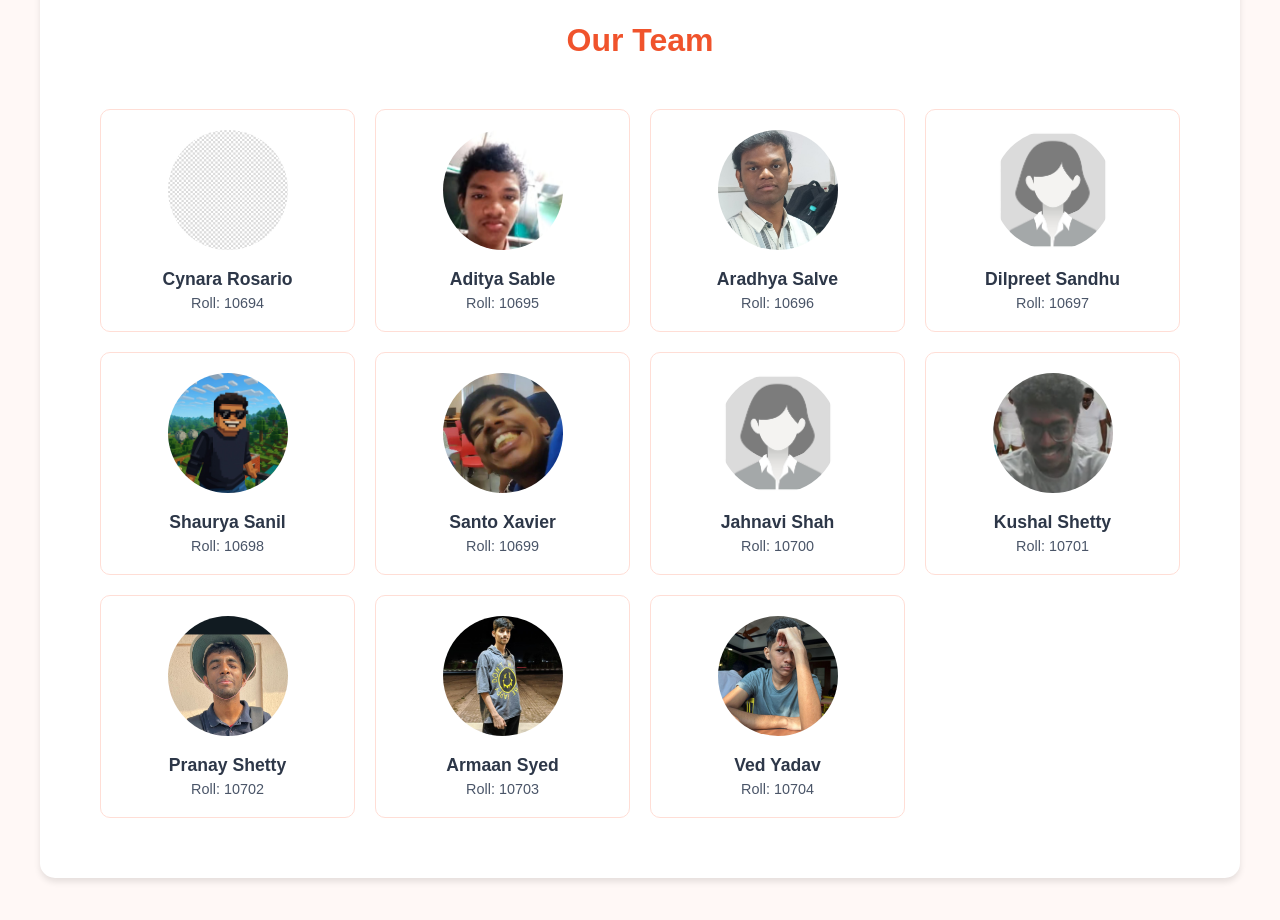
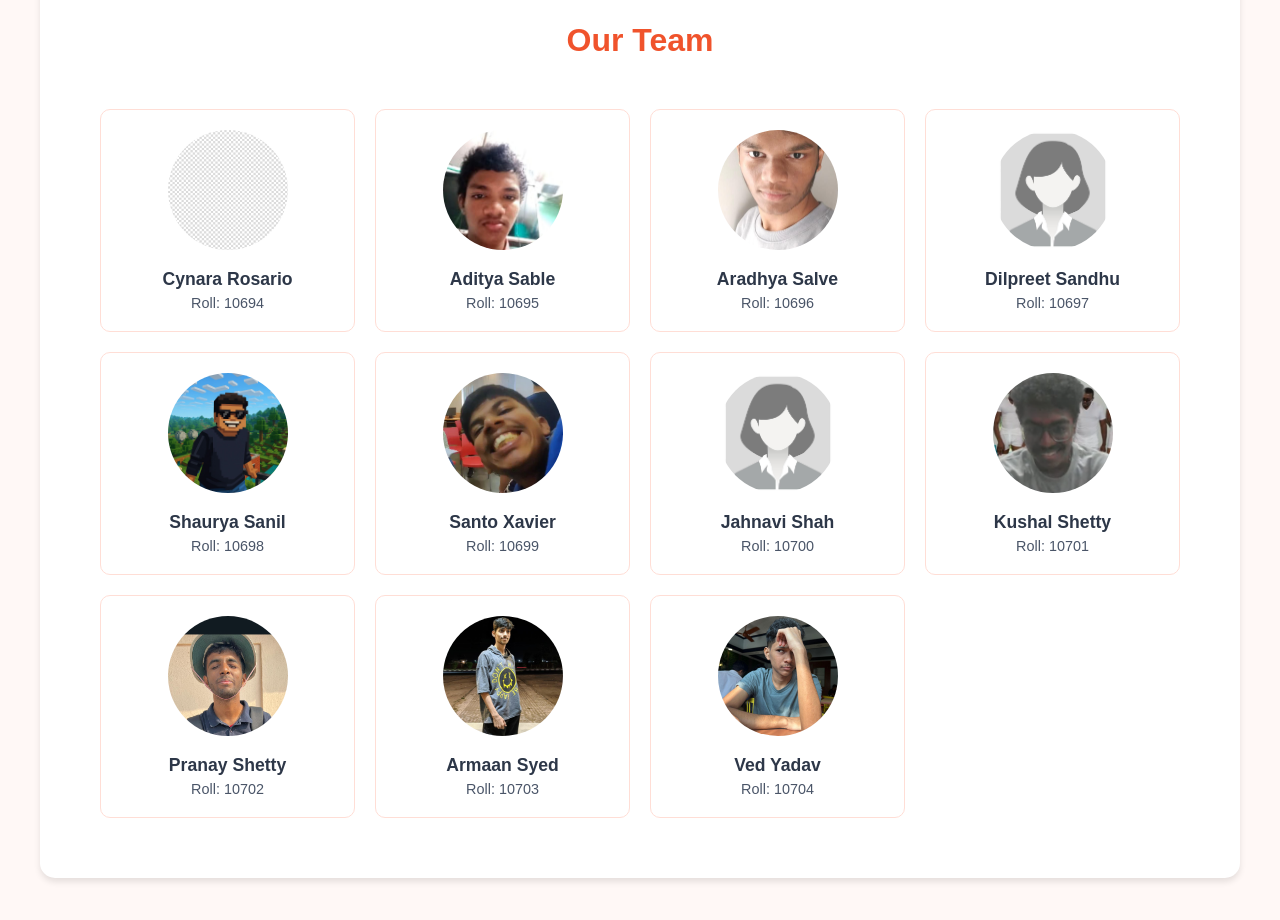
Before and after one commit to Shaurya-Sanil/HHS_LUNGS, a plain HTML site: page index.html in a window 1280 px wide. Shown: the part 4900-5820 px from the top of the page. Drawn offline with Linux system fonts and the light colour scheme.

Commit message:
Update index.html
aradhya ka photo change
to rizzler photo

```diff
--- a/index.html
+++ b/index.html
@@ -1227,7 +1227,7 @@
                     </div>
                 </div>
                 <div class="team-member">
-                    <img src="aradhya.jpeg" alt="Aradhya" class="member-image">
+                    <img src="aradhya.jpg" alt="Aradhya" class="member-image">
                     <div class="member-info">
                         <h3>Aradhya Salve</h3>
                         <p>Roll: 10696</p>
```
